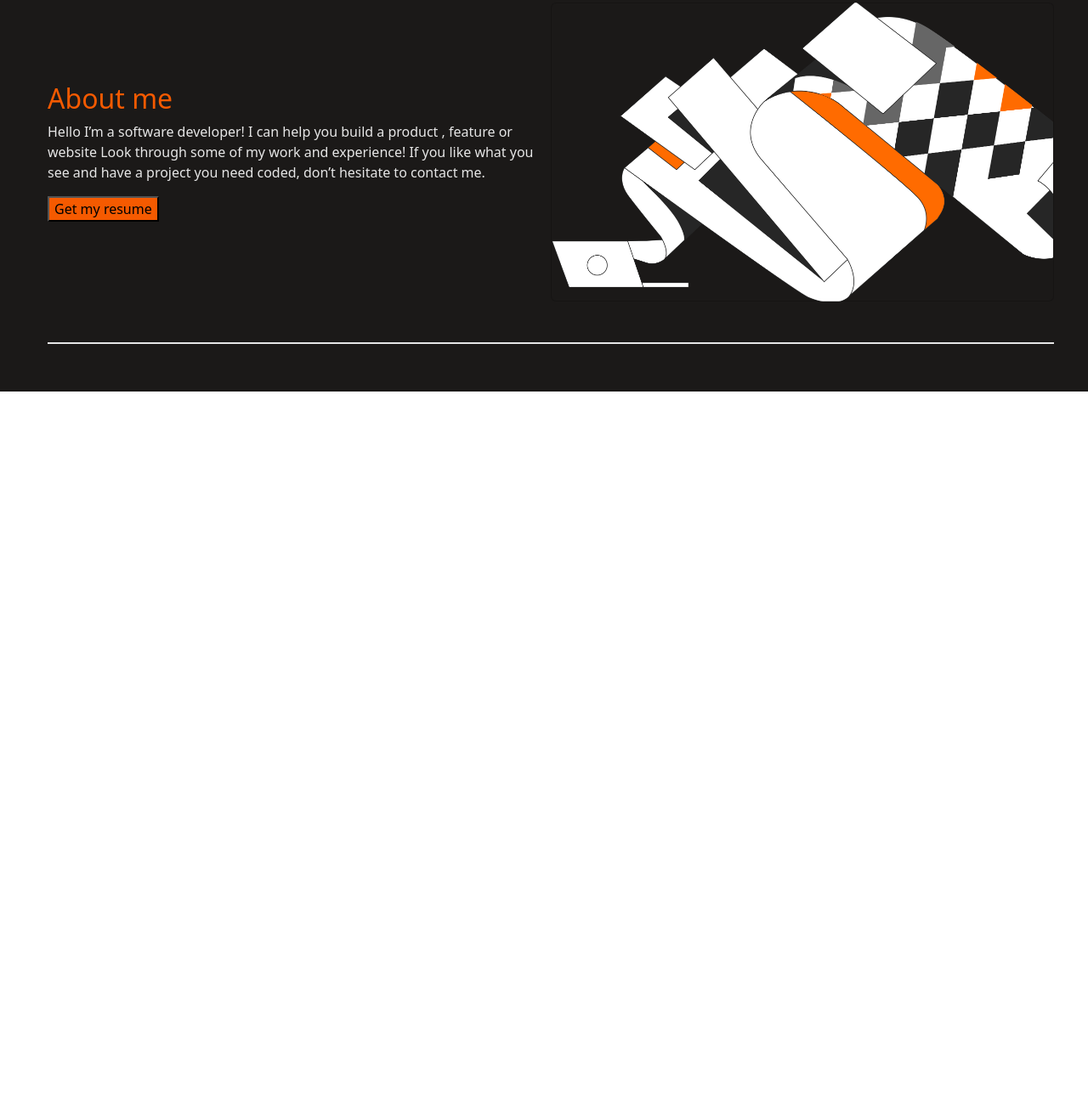
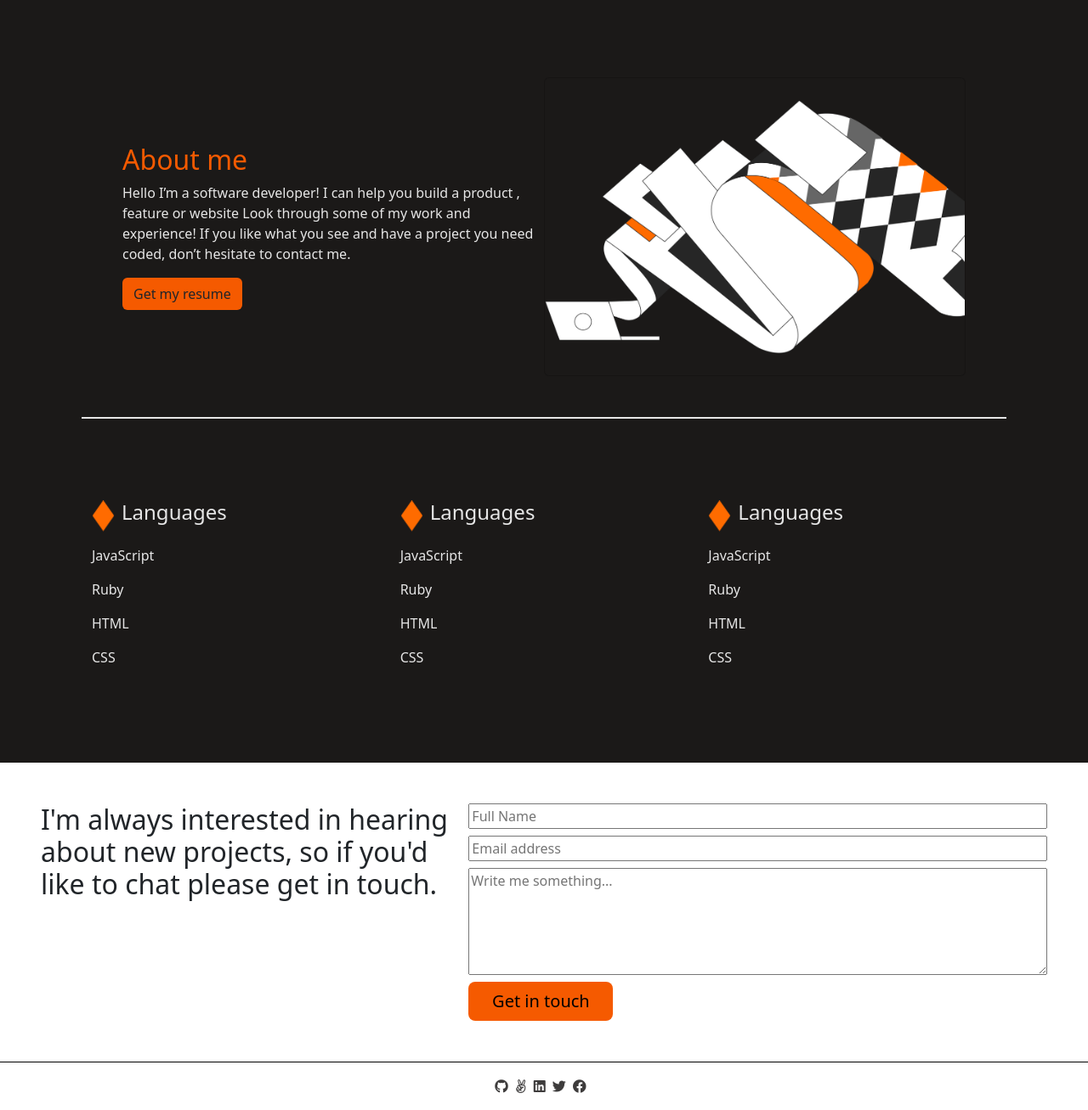
Before and after one commit to aradradev/boostrap-project, a website: page index.html in a window 1280 px wide. Shown: the part 2610-3917 px from the top of the page at 85% size. Before the commit the page ends 3071 px from the top, so only its background shows below. Drawn offline with nearby package versions, Linux system fonts and the light colour scheme.

Commit message:
Adding a form and footer for the desktop version

```diff
--- a/index.html
+++ b/index.html
@@ -142,17 +142,88 @@
             </div>
         </section>
         <section class="container-fluid bg-dark p-5">
-            <div class="row w-100 m-2 pe-0 pb-5 align-items-center border-bottom border-light border-2">
+            <div class="row m-5 p-5 align-items-center border-bottom border-light border-2">
                 <div class="col-6 text-light ps-0">
                     <h2 class="text-primary">About me</h2>
                     <p>Hello I’m a software developer! I can help you build a product , feature or website Look through some of my work and experience! If you like what you see and have a project you need coded, don’t hesitate to contact me.</p>
-                    <button class="bg-primary" type="submit">Get my resume</button>
+                    <button class="bg-primary btn" type="submit">Get my resume</button>
                 </div>
-                <div class="pe-0 card bg-transparent" style="width:50%;height:352px;background-image: url('images/illustration-about\ me.png');background-size: 100%;background-position:center right;background-repeat: no-repeat;">
+                <div class="card bg-transparent" style="width:50%;height:352px;background-image: url('images/illustration-about\ me.png');background-size: 100%;background-position:center right;background-repeat: no-repeat; float: right;">
 
                 </div>
+            </div>
+            <div class="row m-5 pt-5 align-items-center text-light">
+                <div class="col-4">
+                    <div class="d-flex mb-3">
+                        <img src="images/Rectangle 55.png" alt="Skills about Reactangle" class="img-fluid">
+                        <h4 class="ms-2">Languages</h4>
+                    </div>
+                    <ul class="list-unstyled">
+                    <li class="mb-3">JavaScript</li>
+                    <li class="mb-3">Ruby</li>
+                    <li class="mb-3">HTML</li>
+                    <li class="mb-3">CSS</li>
+                    </ul>
+                </div>
+                <div class="col-4">
+                    <div class="d-flex mb-3">
+                        <img src="images/Rectangle 55.png" alt="Skills about Reactangle" class="img-fluid">
+                        <h4 class="ms-2">Languages</h4>
+                    </div>
+                    <ul class="list-unstyled">
+                    <li class="mb-3">JavaScript</li>
+                    <li class="mb-3">Ruby</li>
+                    <li class="mb-3">HTML</li>
+                    <li class="mb-3">CSS</li>
+                    </ul>
+                </div>
+                <div class="col-4">
+                    <div class="d-flex mb-3">
+                        <img src="images/Rectangle 55.png" alt="Skills about Reactangle" class="img-fluid">
+                        <h4 class="ms-2">Languages</h4>
+                    </div>
+                    <ul class="list-unstyled">
+                    <li class="mb-3">JavaScript</li>
+                    <li class="mb-3">Ruby</li>
+                    <li class="mb-3">HTML</li>
+                    <li class="mb-3">CSS</li>
+                    </ul>
+                </div>
+
+            </div>
 
         </section>
+        <section class="container-fluid p-5 border-bottom border-1 border-black">
+            <div class="row">
+                <div class="col-5">
+                    <h2>I'm always interested in hearing about new projects, so if you'd like to chat please get in touch.</h2>
+                </div>
+                <div class="col-7">
+                    <form action="https://formspree.io/f/xlekzvwp" method="post" class="d-flex flex-column">
+                        <label for="fname"></label>
+                            <input type="text" name="fname" id="fname" placeholder="Full Name" maxlength="30" class="mb-2" required>
+
+                            <label for="email"></label>
+                            <input type="email" id="email" name="email" placeholder="Email address"  required class="mb-2">
+
+                            <label for="comment"></label>
+                            <textarea name="message" maxlength="500" required id="comment"  cols="30" rows="5" placeholder="Write me something..." class="mb-2"></textarea>
+
+                            <button class="btn-primary btn border-0 w-25 btn-lg" type="submit">Get in touch</button>
+                    </form>
+
+                </div>
+            </div>
+        </section>
+        <footer class="text-center pt-3">
+            <ul class="list-unstyled d-flex justify-content-center">
+                <li><a href="https://github.com/aradradev/" target="_blank" rel="noopener noreferrer"><i class="fab fa-github text-secondary pe-2" aria-hidden="true"></i></a></li>
+                <li><a href="https://aradradev.github.io/myportfolio/" target="_blank" rel="noopener noreferrer"><i class="fab fa-angellist text-secondary pe-2"></i></a></li>
+                <li><a href="https://www.linkedin.com/in/abdoul-ramane-diallo-15b2a2262/" target="_blank" rel="noopener noreferrer"><i class="fab fa-linkedin text-secondary pe-2" aria-hidden="true"></i></a></li>
+                <li> <a href="https://twitter.com/Abdoul_2023" target="_blank" rel="noopener noreferrer"><i class="fab fa-twitter text-secondary pe-2"></i></a></li>
+                <li><a href="https://www.facebook.com/abdourahamane.jalloh.5" target="_blank" rel="noopener noreferrer"><i class="fab fa-facebook text-secondary pe-2"></i></a></li>
+            </ul>
+        </footer>
     </main>
 
 
```
